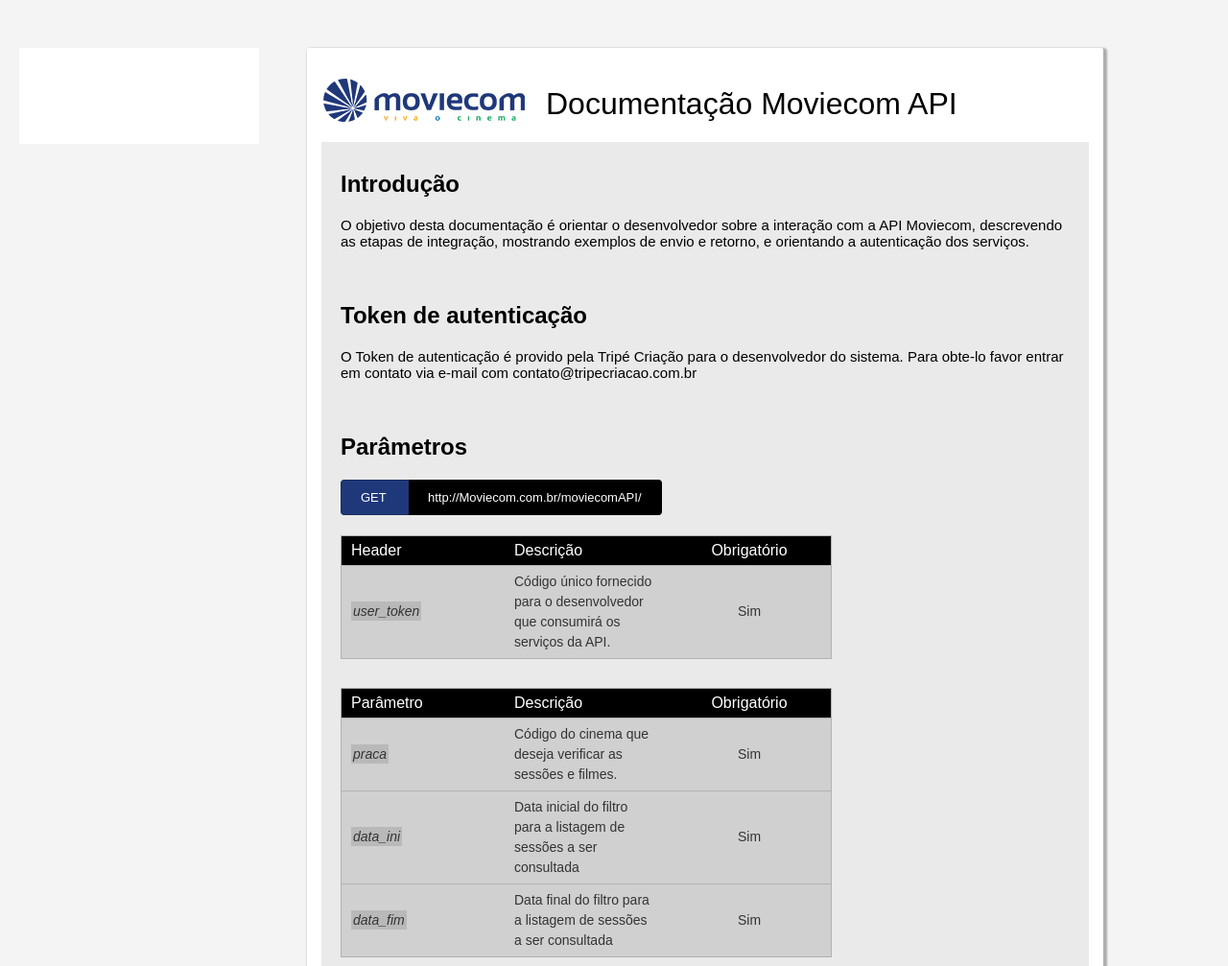
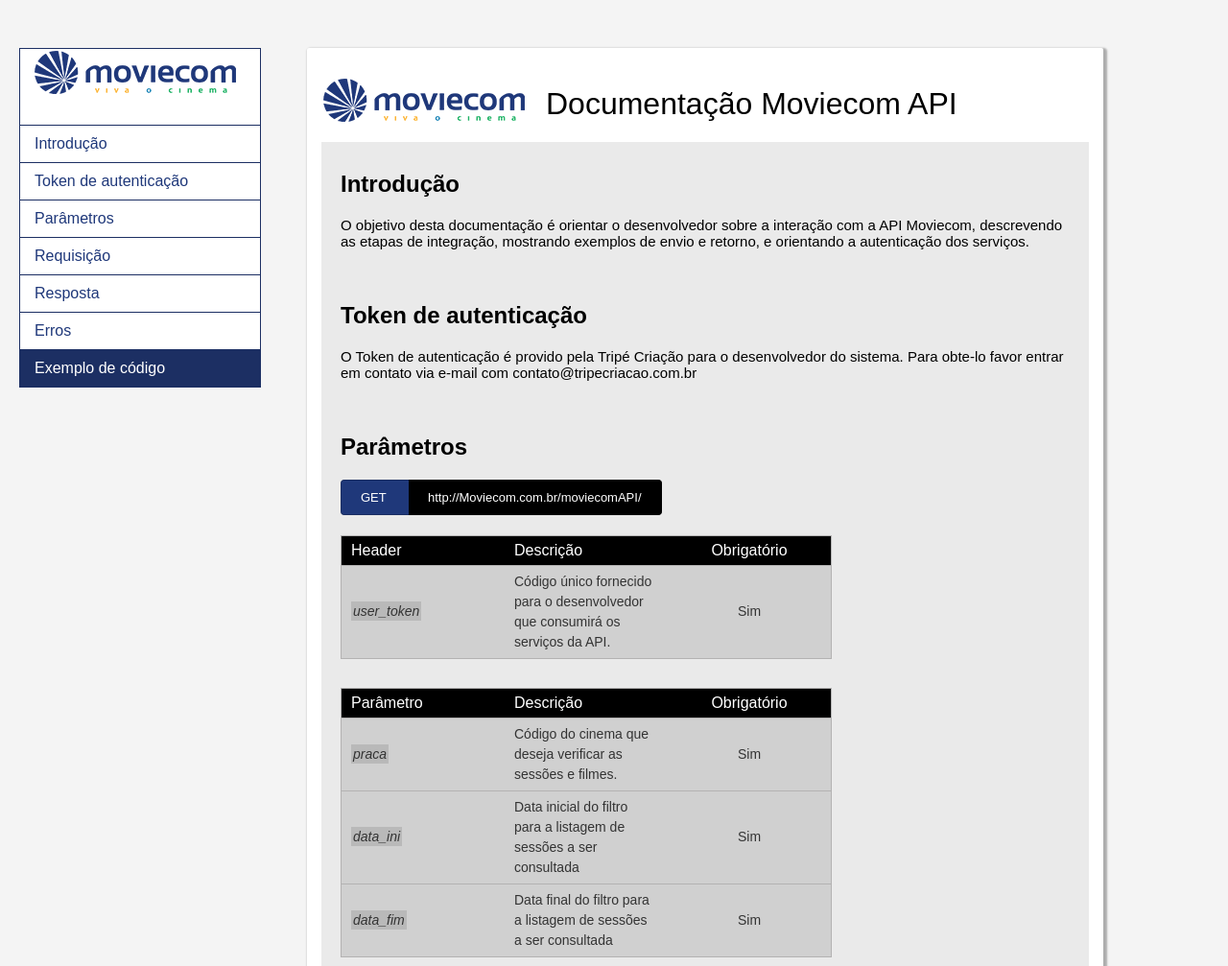
Before and after one commit to wendersoncard/MoviecomAPI, a PHP site: page /documentation/index.php in a window 1280 px wide. Shown: the top 1007 px of the page at 96% size. Run offline with PHP 8.4, Linux system fonts and the light colour scheme; some libraries are stand-ins or nearby versions.

Commit message:
Menu lateral

```diff
--- a/documentation/index.php
+++ b/documentation/index.php
@@ -3,30 +3,70 @@
 <head>
   <title>Documentação Moviecom API</title>
   <link rel="stylesheet" href="style.css">
+
+  <script src="https://ajax.googleapis.com/ajax/libs/jquery/3.2.1/jquery.min.js"></script>
+  <script type="text/javascript">
+    $(function(){
+      $(window).scroll(function(e){
+        var windowPos = $(this).scrollTop();
+
+        $('h2').each(function(i, el){
+          var elPos = $(el).offset().top;
+
+          if(windowPos > elPos-50){
+            $('#sideMenu ul li a').removeClass('active');
+            $('#sideMenu ul li a[h2="'+$(el).attr('id')+'"]').addClass('active');
+          }
+        })
+      });
+
+      $(window).trigger('scroll');
+
+      $('#sideMenu a').click(function(e){
+        dis = this
+        $('html, body').animate({
+          scrollTop: $("#"+$(dis).attr('h2')).offset().top
+        }, 200);
+      })
+    })
+  </script>
 </head>
 <body>
-  <div id="sideMenu"></div>
+
+  <div id="sideMenu">
+      <div id="logoMenu"><img src="logo.png"></div>
+      <ul>
+        <li><a h2="introducao">Introdução</a></li>
+        <li><a h2="token">Token de autenticação</a></li>
+        <li><a h2="params">Parâmetros</a></li>
+        <li><a h2="req">Requisição</a></li>
+        <li><a h2="resp">Resposta</a></li>
+        <li><a h2="erros">Erros</a></li>
+        <li><a h2="code">Exemplo de código</a></li>
+      </ul>
+  </div>
+
   <div id="body">
     <img src="logo.png" style="margin-top: -10px;"> <h1>Documentação Moviecom API</h1>
 
     <div class="clearAll"></div>
 
     <section>
-      <h2>Introdução</h2>
+      <h2 id="introducao">Introdução</h2>
       <p>
         O objetivo desta documentação é orientar o desenvolvedor sobre a interação com a API Moviecom, descrevendo as etapas de integração, mostrando exemplos de envio e retorno, e orientando a autenticação dos serviços.
       </p>
     </section>
 
     <section>
-      <h2>Token de autenticação</h2>
+      <h2 id="token">Token de autenticação</h2>
       <p>
         O Token de autenticação é provido pela Tripé Criação para o desenvolvedor do sistema. Para obte-lo favor entrar em contato via e-mail com contato@tripecriacao.com.br
       </p>
     </section>
 
     <section>
-      <h2>Parâmetros</h2>
+      <h2 id="params">Parâmetros</h2>
 
       <div class="methodUrl">
         <div>GET</div>
@@ -87,7 +127,7 @@
     <div class="clearAll"></div>
 
     <section>
-      <h2>Exemplo de requisições</h2>
+      <h2 id="req">Exemplo de requisições</h2>
       <div class="code">
         <span class="comment">//GET http://Moviecom.com.br/moviecomAPI/</span>
         <span class="choma">{</span>
@@ -99,7 +139,7 @@
     </section>
 
     <section>
-      <h2>Exemplo de resposta</h2>
+      <h2 id="resp">Exemplo de resposta</h2>
       <div class="code">
         <span class="comment">//success</span>
         <span class="choma">{</span>
@@ -152,7 +192,7 @@
       </div>
     </section>
     <section>
-      <h2>Erros</h2>
+      <h2 id="erros">Erros</h2>
 
       <p>Quando não for enviado um dos três parâmetros obrigatórios, a API retornará o erro a seguir:</p>
       <div class="code">
@@ -212,7 +252,7 @@
     </section>
 
     <section>
-      <h2>Exemplo de requisição via Jquery Ajax:</h2>
+      <h2 id="code">Exemplo de requisição via Jquery Ajax:</h2>
       <img src="exemplo.png" style="width: 100%;">
     </section>
   </div>
--- a/documentation/style.css
+++ b/documentation/style.css
@@ -18,6 +18,41 @@ body{
 	min-height: 100px;
 	margin-left: 20px;
 	margin-top: 50px;
+	position: fixed;
+	border: solid 1px #1c2f63;
+}
+
+#sideMenu #logoMenu img{
+	width: auto;
+	display: block;
+	margin: 0 auto 30px;
+}
+
+#sideMenu ul{
+	list-style: none;
+	padding: 0;
+	margin: 0;
+}
+
+#sideMenu ul li{
+	width: 100%;
+}
+
+#sideMenu ul li a{
+	background: #fff;
+	border-top: solid 1px #1c2f63;
+	display: block;
+	padding: 10px 15px;
+	color: #1f387a;
+	text-decoration: none;
+	transition: 0.4s;
+	cursor: pointer;
+}
+
+#sideMenu ul li a:hover,
+#sideMenu ul li a.active{
+	background: #1c2f63;
+	color: #fff;
 }
 
 #body{
@@ -27,7 +62,7 @@ body{
 	background: #fff;
 	margin-top: 50px;
 	box-shadow: 2px 2px 2px 2px #adadad;
-	margin-left: 50px;
+	margin-left: 320px;
 	padding: 40px 15px;
 	border-radius: 2px;
 	/*color: #fff;*/
```
